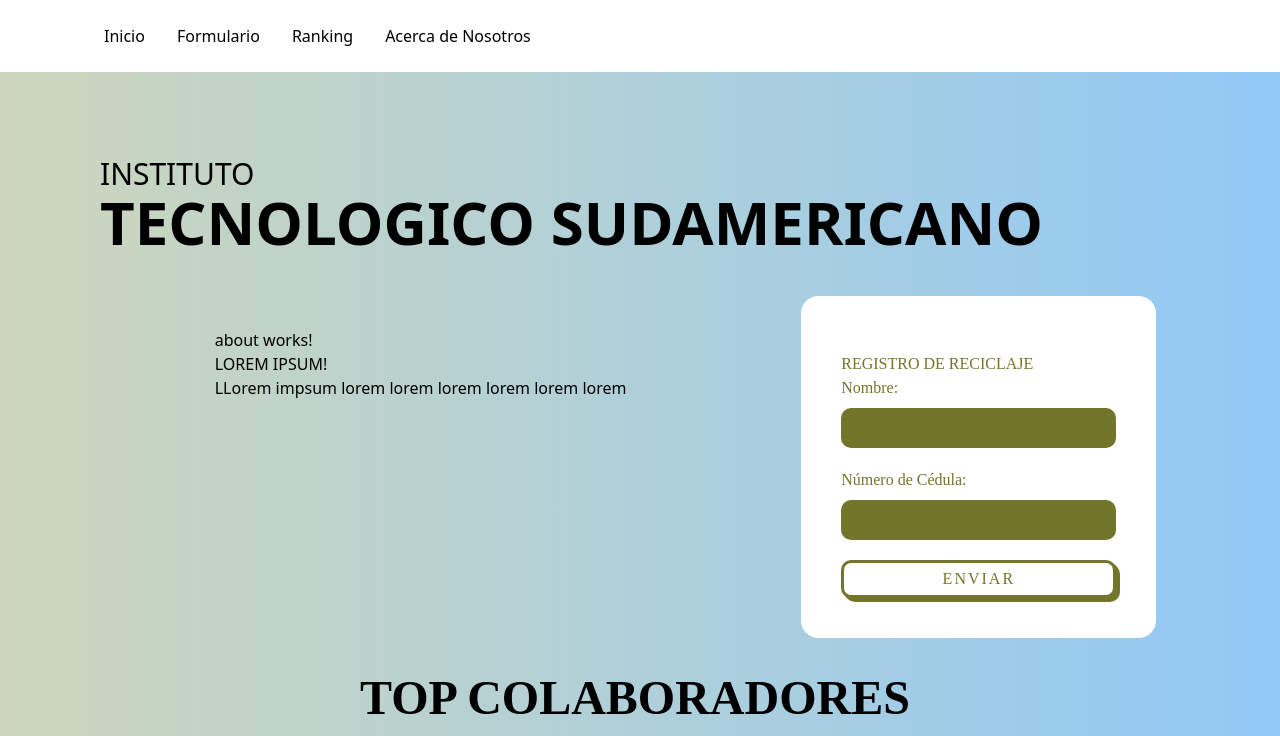
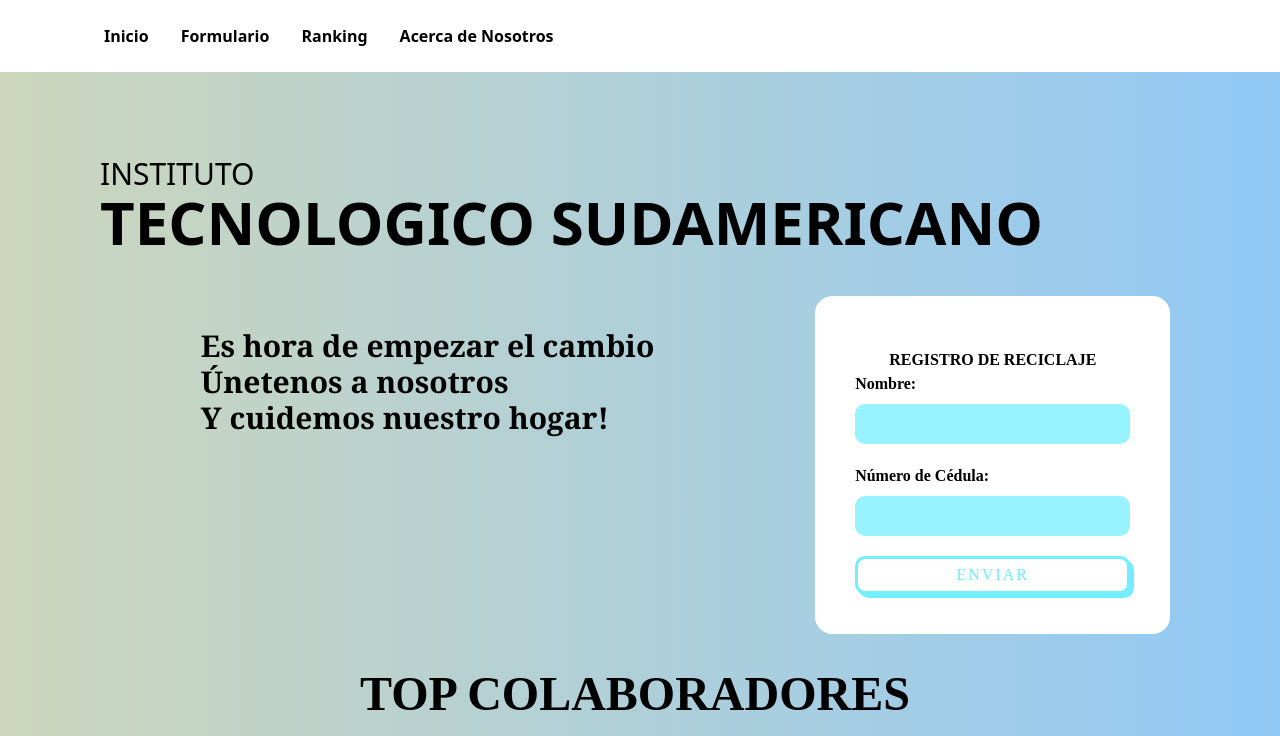
Before and after one commit to Daveeett/Proyecto-Tecsu, an Angular app: page / in a window 1280 px wide. Shown: the top 736 px of the page. Built offline with nearby package versions, Linux system fonts and the light colour scheme.

Commit message:
modificando titulos y contenido

```diff
--- a/src/app/components/about/about.component.html
+++ b/src/app/components/about/about.component.html
@@ -1,5 +1,6 @@
-<div class="animate-fadeinleft">
-    <p>about works!</p>
-    <p>LOREM IPSUM!</p>
-    <p>LLorem impsum lorem lorem lorem lorem lorem lorem</p>
+<div class="animate-fadeinleft text-2xl md:text-3xl font-bold font-serif">
+    <p>Es hora de empezar el cambio</p>
+    <p>Únetenos a nosotros</p>
+    <p>Y cuidemos nuestro hogar!</p>
+    <!-- <p>Aqui va una imagen</p> -->
 </div>
--- a/src/app/components/registro/registro.component.css
+++ b/src/app/components/registro/registro.component.css
@@ -4,11 +4,9 @@
     margin: 0 auto;
     padding: 40px;
     font-family: 'Ledger',serif;
-    color:var(--dark-green);
+    color:black;
     background-color: white;
     border-radius: 5%;
-
-
   }
   @media (max-width: 600px) {
     .form-container {
@@ -32,10 +30,10 @@
     width: 100%;
     padding: 8px;
     margin-bottom: 20px;
-    color: #ffffff;
+    color: black;
     border-radius: 10px;
     box-sizing: border-box;
-    background-color: var(--dark-green);;
+    background-color: rgb(150, 243, 255);
   }
   .form-container input:focus {
     border: 3px solid #ffffff;
@@ -48,7 +46,7 @@
     letter-spacing: 2px;
     text-decoration: none;
     text-transform: uppercase;
-    color: var(--dark-green);
+    color:  rgb(113, 238, 255);
     cursor: pointer;
     border: 3px solid;
     padding: 0.25em ;
--- a/src/app/components/registro/registro.component.html
+++ b/src/app/components/registro/registro.component.html
@@ -1,11 +1,11 @@
 
 <div class="form-container animate-fadeinright" data-twe-animation-init data-twe-animation-reset="true" data-twe-animation="[fadeinright_1s_ease-in-out">
-  <h1 class="mt-4 ">REGISTRO DE RECICLAJE</h1>
+  <h1 class="mt-3 font-bold text-center">REGISTRO DE RECICLAJE</h1>
     <form (ngSubmit)="enviarDatos()">
-      <label for="nombre">Nombre:</label>
+      <label class="font-bold" for="nombre">Nombre:</label>
       <input class="" type="text" id="nombre" [(ngModel)]="nombre" name="nombre" required  />
 
-      <label for="cedula">Número de Cédula:</label>
+      <label class="font-bold" for="cedula">Número de Cédula:</label>
       <input type="number" id="cedula" [(ngModel)]="cedula" name="cedula" required />
       <div class="">
         <button class="button-1" role="button" type="submit">Enviar</button>
--- a/src/app/layout/navigation/navigation.component.html
+++ b/src/app/layout/navigation/navigation.component.html
@@ -1,4 +1,4 @@
-<div class="p-6 flex flex-row gap-8 animate-fly-in-down ml-0 md:ml-20 mx-auto">
+<div class="p-6 flex flex-row gap-8 animate-fly-in-down ml-0 md:ml-20 mx-auto font-bold">
     <div>
         <button onclick="document.getElementById('inicio').scrollIntoView();">Inicio</button>
     </div>
```
